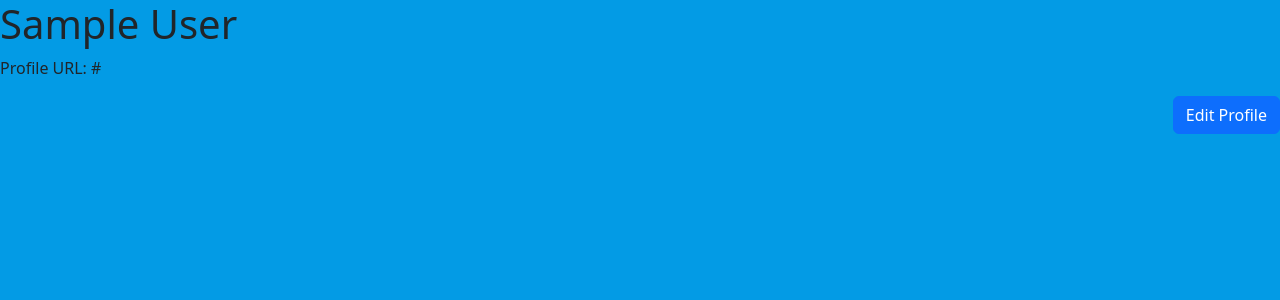
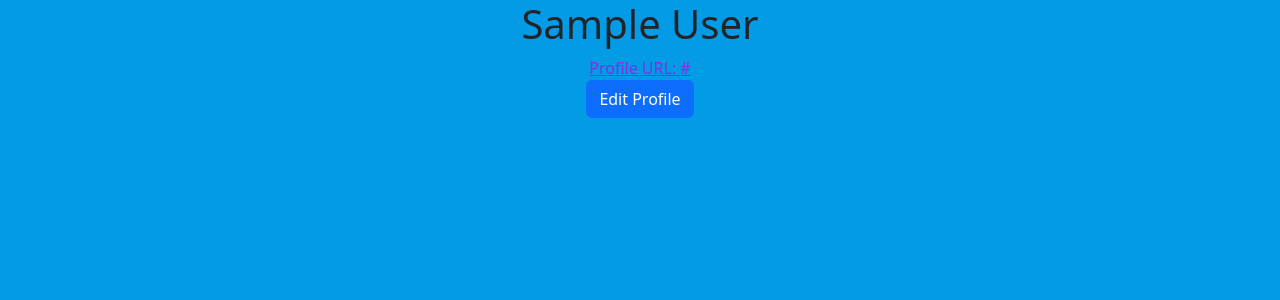
Before and after one commit to momo3404/MySocial, a Django app: template mysocial/templates/base/mysocial/public_profile.html in a window 1280 px wide. Shown: the top 300 px of the page. Run offline with Django 4.2, Linux system fonts and the light colour scheme; the template is opened without the code that fills it: values that come from a table or form of the project are taken from there, others are empty; tables that the repository leaves empty hold one stand-in row (values such as "Sample post").

Commit message:
edited profile html

```diff
--- a/mysocial/templates/base/mysocial/edit_display_name.html
+++ b/mysocial/templates/base/mysocial/edit_display_name.html
@@ -5,7 +5,7 @@
     <link href="https://cdn.jsdelivr.net/npm/bootstrap@5.3.3/dist/css/bootstrap.min.css" rel="stylesheet" integrity="sha384-QWTKZyjpPEjISv5WaRU9OFeRpok6YctnYmDr5pNlyT2bRjXh0JMhjY6hW+ALEwIH" crossorigin="anonymous">
 </head>
 
-<body>
+<body class="h-100 gradient-form" style="background-color: #039BE5;">
     <div class="container">
         <h1>Edit Display Name</h1>
         <form method="post">
--- a/mysocial/templates/base/mysocial/public_profile.html
+++ b/mysocial/templates/base/mysocial/public_profile.html
@@ -6,13 +6,22 @@
         .edit-profile-btn {
             float: right; /* Align the button to the right */
         }
+
+        .center {
+            margin: auto;
+            width: 400px;
+        }
     </style>
 </head>
 
 <body class="h-100 gradient-form" style="background-color: #039BE5;">
-    <h1>{{ author.displayName }}</h1>
-    <p>Profile URL: {{ author.url }}</p>
+    <div class="text-center">
+        <div class="center">
+        <h1>{{ author.displayName }}</h1>
+        <a href="url" style="color:blueviolet;">Profile URL: {{ author.url }} </a>
+        </div>
 
-    <a href="{% url 'mysocial:edit_display_name' author.authorId %}" class="btn btn-primary edit-profile-btn">Edit Profile</a>
+    <a href="{% url 'mysocial:edit_display_name' author.authorId %}" class="btn btn-primary">Edit Profile</a>
+    </div>
 </body>
 </html>
```
